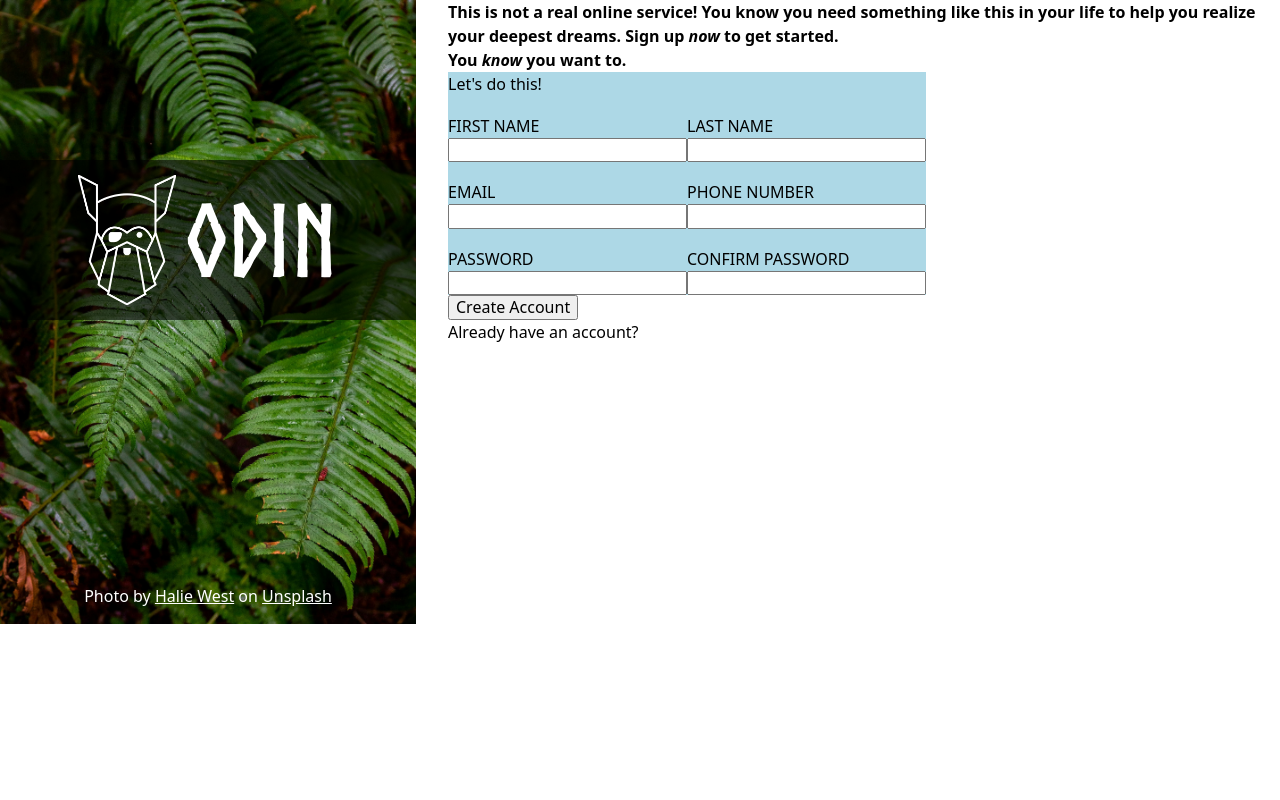
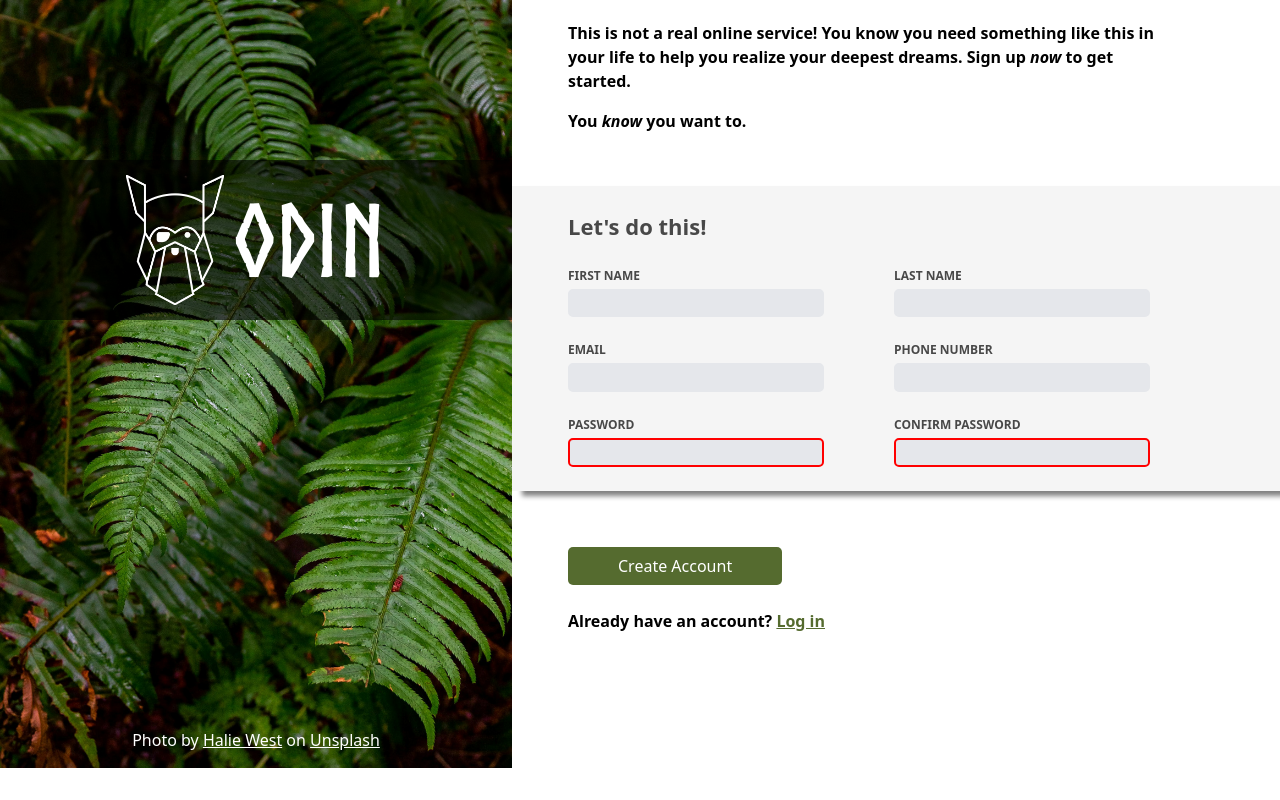
Before and after one commit to amestr1s/signup, a plain HTML site: page index.html in a window 1280 px wide. Drawn offline with Linux system fonts and the light colour scheme.

Commit message:
Complete project

```diff
--- a/index.html
+++ b/index.html
@@ -19,10 +19,11 @@
         </div>
     </div>
     <div id="rightSide">
-        <div id="topText"><strong>This is not a real online service! You know you need something like this in your life to help you realize your deepest dreams. Sign up <em>now</em> to get started.</strong></div>
-        <div id="midTopText"><strong>You <em>know</em> you want to.</strong></div>
+        <div id="topSection">
+            <div id="topText"><strong>This is not a real online service! You know you need something like this in your life to help you realize your deepest dreams. Sign up <em>now</em> to get started.</strong></div>
+            <div id="midTopText"><strong>You <em>know</em> you want to.</strong></div>
+        </div>
         <div id="formSection">
-
             <form action="#" method="get">
                 <div id="formBackground">
                     <div id="formText">Let's do this!</div>
@@ -57,12 +58,14 @@
                         </div>
                     </div>
                 </div>
-                <div id="buttonForm">
-                    <button>Create Account</button>
-                </div>
             </form>
         </div>
-        <div id="botText">Already have an account? <a href="">Log in</a></div>
+        <div id="botSection">
+            <div id="buttonForm">
+                    <button>Create Account</button>
+            </div>
+            <div id="botText">Already have an account? <a id="botLink" href="">Log in</a></div>
+        </div>
     </div>
 </body>
 </html>
--- a/styles.css
+++ b/styles.css
@@ -39,22 +39,76 @@ body {
 
 
 #rightSide {
-    flex: 2;
-    margin-left: 32px;
+    flex: 1.5;
     display: flex;
     flex-direction: column;
     align-items: flex-start;
-    width: 400px;
+    gap: 32px;
+
 }
 
+#topSection {
+    height: 20%;
+    display: flex;
+    flex-direction: column;
+    justify-content: center;
+    padding-left: 56px;
+    padding-right: 120px;
+    gap: 16px;
+}
 
+#botSection {
+
+    display: flex;
+    flex-direction: column;
+    justify-content: center;
+    padding-left: 56px;
+    gap: 24px;
+    padding-top: 24px;
+}
 
 #topForm,
 #midForm,
 #botForm {
     display: flex;
-    justify-content: space-evenly;
+    justify-content: flex-start;
+
+    gap: 70px;
 }
+
+#formText {
+    font-weight: 900;
+    font-size: 22px;
+    color: black;
+    opacity: 0.7;
+}
+
+label {
+    font-size: 12px;
+    color: black;
+    opacity: 0.7;
+    font-weight: 600;
+}
+
+input {
+    width: 16rem;
+    height: 1.8rem;
+    border: 2px solid #E5E7EB;
+    background-color: #E5E7EB;
+    border-radius: 5px;
+}
+
+input:focus {
+    border: 2px solid lightblue;
+    outline: none;
+}
+
+
+input:invalid {
+    border: 2px solid red;
+}
+
+
 
 #topLeftForm,
 #topRightForm,
@@ -64,13 +118,39 @@ body {
 #botRightForm {
     display: flex;
     flex-direction: column;
+    gap: 4px;
+}
+
+#formSection {
+    width: 100%;
+
 }
 
 #formBackground {
-    background-color: lightblue;
+    background-color: whitesmoke;
     display: flex;
     flex-direction: column;
-    gap: 18px;
+    gap: 24px;
+    padding-top: 24px;
+    padding-bottom: 24px;
+    padding-left: 56px;
+    box-shadow: 10px 5px 5px grey;
+}
+
+#botText {
+    font-weight: 600;
+}
+
+#botLink {
+    color: darkolivegreen;
+}
+
+button {
+    padding: 10px 50px 10px 50px;
+    background-color: darkolivegreen;
+    border: transparent;
+    border-radius: 5px;
+    color: #FFFFFF;
 }
 
 #leftSide {
```
